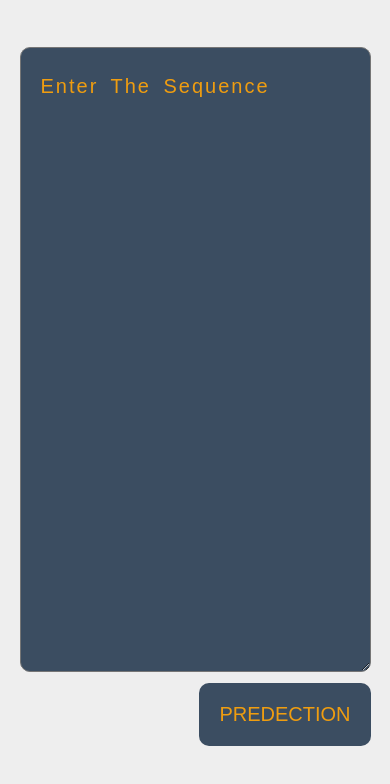
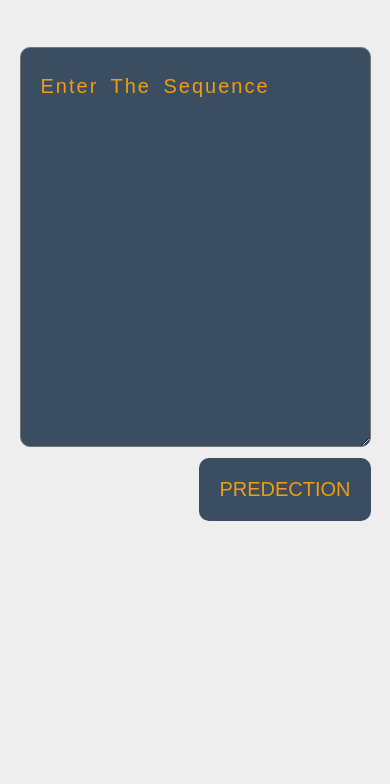
Before and after one commit to Ma7moud-Emad/watch-, a plain HTML site: page index.html in a window 390 px wide. Shown: the part 58-842 px from the top of the page. Drawn offline with Linux system fonts and the light colour scheme.

Commit message:
Update styel.css

```diff
--- a/css/styel.css
+++ b/css/styel.css
@@ -140,7 +140,7 @@ div.work-do button {
         top: 105px;
     }
     div.work-do textarea {
-        height: 625px;
+        height: 400px;
     }
     div.work-do button {
         right: 0;
```
